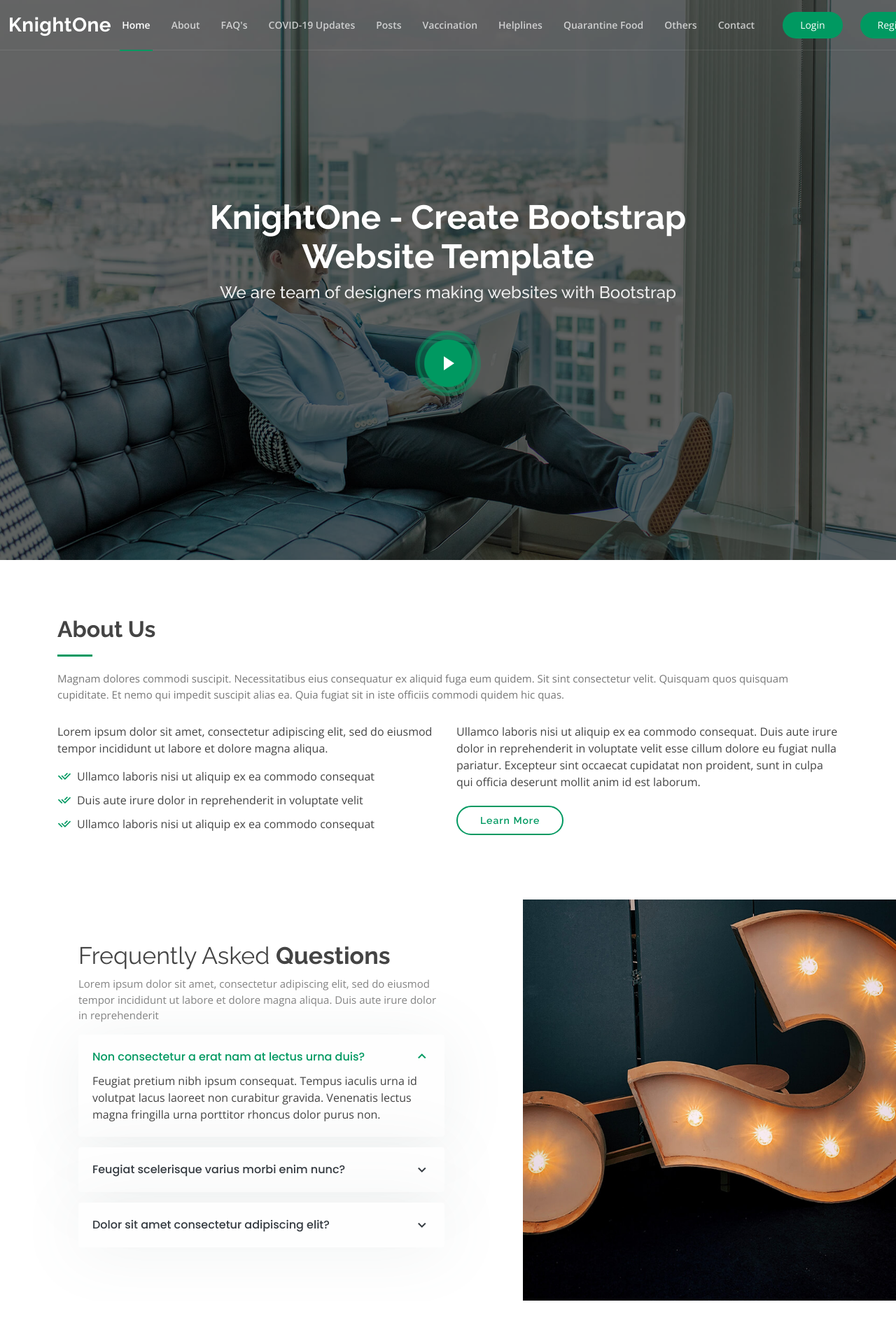
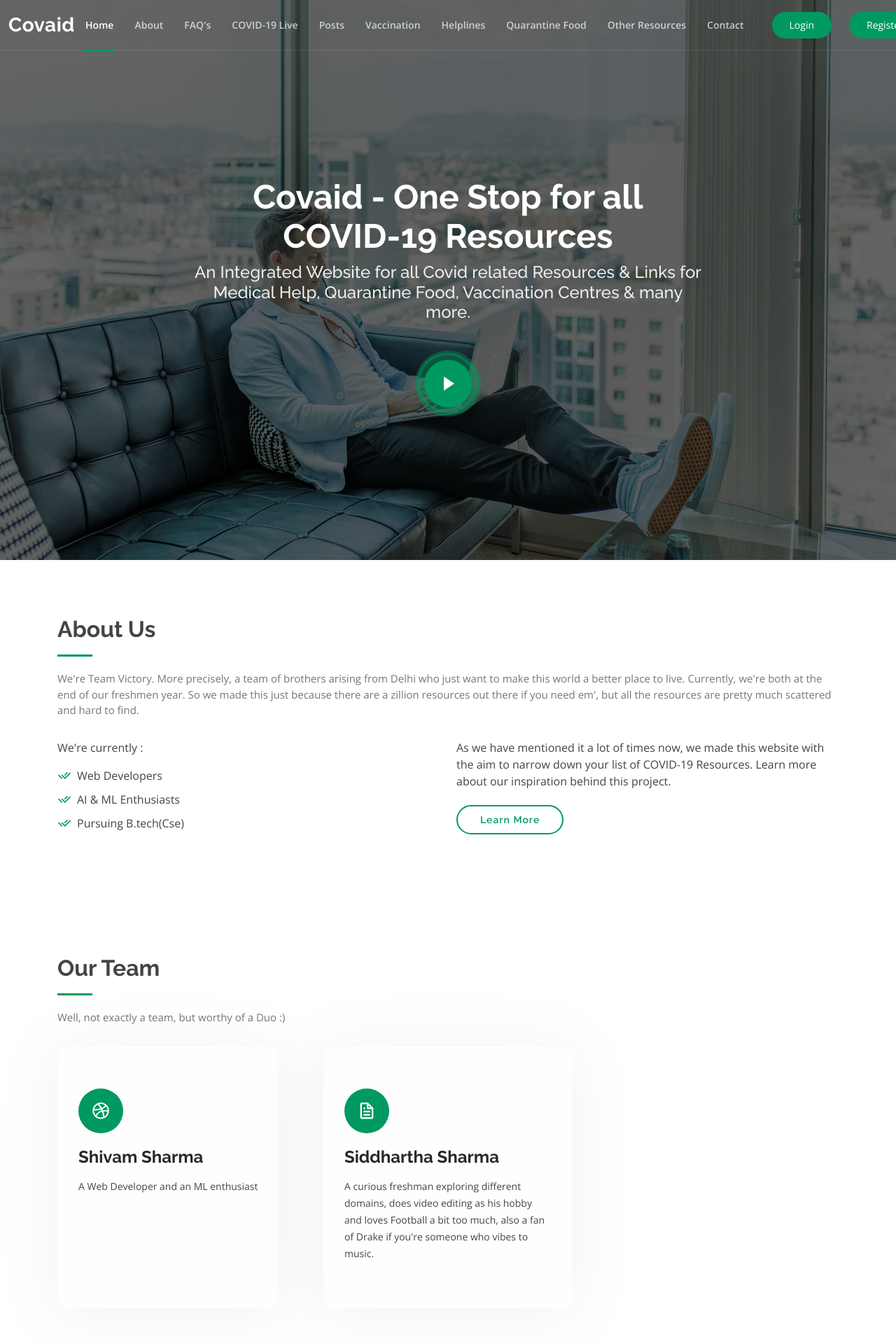
Before and after one commit to ShivamSharma19Ai/COVID-HELP-WEB-APP, a Flask app: page / in a window 1280 px wide. Shown: the top 1920 px of the page at 70% size. Run offline with Flask 2, Linux system fonts and the light colour scheme; some libraries are stand-ins or nearby versions.

Commit message:
Edited the main homepage

```diff
--- a/templates/index.html
+++ b/templates/index.html
@@ -43,7 +43,7 @@
 
       <div class="row justify-content-center">
         <div class="col-xl-12 d-flex align-items-center justify-content-lg-between">
-          <h1 class="logo me-auto me-lg-0"><a href="index.html">KnightOne</a></h1>
+          <h1 class="logo me-auto me-lg-0"><a href="index.html">Covaid</a></h1>
           <!-- Uncomment below if you prefer to use an image logo -->
           <!-- <a href="index.html" class="logo me-auto me-lg-0"><img src="assets/img/logo.png" alt="" class="img-fluid"></a>-->
 
@@ -52,12 +52,12 @@
               <li><a class="nav-link scrollto active" href="#hero">Home</a></li>
               <li><a class="nav-link scrollto" href="#about">About</a></li>
               <li><a class="nav-link scrollto" href="#faq">FAQ's</a></li>
-              <li><a class="nav-link scrollto" href="#services">COVID-19 Updates</a></li>
+              <li><a class="nav-link scrollto" href="#services">COVID-19 Live</a></li>
               <li><a class="nav-link scrollto " href="#portfolio">Posts</a></li>
               <li><a class="nav-link scrollto" href="#pricing">Vaccination</a></li>
               <li><a class="nav-link scrollto" href="#about">Helplines</a></li>
               <li><a class="nav-link scrollto" href="#about">Quarantine Food</a></li>
-              <li><a class="nav-link scrollto" href="#about">Others</a></li>
+              <li><a class="nav-link scrollto" href="#about">Other Resources</a></li>
               <li><a class="nav-link scrollto" href="#contact">Contact</a></li>
             </ul>
             <i class="bi bi-list mobile-nav-toggle"></i>
@@ -76,8 +76,8 @@
     <div class="container">
       <div class="row justify-content-center">
         <div class="col-xl-8">
-          <h1>KnightOne - Create Bootstrap Website Template</h1>
-          <h2>We are team of designers making websites with Bootstrap</h2>
+          <h1>Covaid - One Stop for all <br>COVID-19 Resources</h1>
+          <h2>An Integrated Website for all Covid related Resources & Links for Medical Help, Quarantine Food, Vaccination Centres & many more.</h2>
           <a href="https://www.youtube.com/watch?v=jDDaplaOz7Q" class="glightbox play-btn mb-4"></a>
         </div>
       </div>
@@ -92,26 +92,23 @@
 
         <div class="section-title">
           <h2>About Us</h2>
-          <p>Magnam dolores commodi suscipit. Necessitatibus eius consequatur ex aliquid fuga eum quidem. Sit sint consectetur velit. Quisquam quos quisquam cupiditate. Et nemo qui impedit suscipit alias ea. Quia fugiat sit in iste officiis commodi quidem hic quas.</p>
+          <p>We're Team Victory. More precisely, a team of brothers arising from Delhi who just want to make this world a better place to live. Currently, we're both at the end of our freshmen year. So we made this just because there are a zillion resources out there if you need em', but all the resources are pretty much scattered and hard to find. </p>
         </div>
 
         <div class="row content">
           <div class="col-lg-6">
             <p>
-              Lorem ipsum dolor sit amet, consectetur adipiscing elit, sed do eiusmod tempor incididunt ut labore et dolore
-              magna aliqua.
+              We're currently :
             </p>
             <ul>
-              <li><i class="ri-check-double-line"></i> Ullamco laboris nisi ut aliquip ex ea commodo consequat</li>
-              <li><i class="ri-check-double-line"></i> Duis aute irure dolor in reprehenderit in voluptate velit</li>
-              <li><i class="ri-check-double-line"></i> Ullamco laboris nisi ut aliquip ex ea commodo consequat</li>
+              <li><i class="ri-check-double-line"></i> Web Developers</li>
+              <li><i class="ri-check-double-line"></i> AI & ML Enthusiasts</li>
+              <li><i class="ri-check-double-line"></i> Pursuing B.tech(Cse) </li>
             </ul>
           </div>
           <div class="col-lg-6 pt-4 pt-lg-0">
             <p>
-              Ullamco laboris nisi ut aliquip ex ea commodo consequat. Duis aute irure dolor in reprehenderit in voluptate
-              velit esse cillum dolore eu fugiat nulla pariatur. Excepteur sint occaecat cupidatat non proident, sunt in
-              culpa qui officia deserunt mollit anim id est laborum.
+              As we have mentioned it a lot of times now, we made this website with the aim to narrow down your list of COVID-19 Resources. Learn more about our inspiration behind this project.
             </p>
             <a href="#" class="btn-learn-more">Learn More</a>
           </div>
@@ -119,6 +116,36 @@
 
       </div>
     </section><!-- End About Us Section -->
+    <!-- ======= Services Section ======= -->
+    <section id="services" class="services">
+      <div class="container">
+
+        <div class="section-title">
+          <h2>Our Team</h2>
+          <p>Well, not exactly a team, but worthy of a Duo :)</p>
+        </div>
+
+        <div class="row">
+          <div class="col-lg-4 col-md-6 d-flex align-items-stretch">
+            <div class="icon-box">
+              <div class="icon"><i class="bx bxl-dribbble"></i></div>
+              <h4><a href="">Shivam Sharma</a></h4>
+              <p>A Web Developer and an ML enthusiast</p>
+            </div>
+          </div>
+
+          <div class="col-lg-4 col-md-6 d-flex align-items-stretch mt-4 mt-md-0">
+            <div class="icon-box">
+              <div class="icon"><i class="bx bx-file"></i></div>
+              <h4><a href="">Siddhartha Sharma</a></h4>
+              <p>A curious freshman exploring different domains, does video editing as his hobby and loves Football a bit too much, also a fan of Drake if you're someone who vibes to music.</p>
+            </div>
+          </div>
+        </div>
+
+      </div>
+    </section><!-- End Services Section -->
+
 
 
     <!-- ======= Faq Section ======= -->
@@ -132,32 +159,32 @@
             <div class="content">
               <h3>Frequently Asked <strong>Questions</strong></h3>
               <p>
-                Lorem ipsum dolor sit amet, consectetur adipiscing elit, sed do eiusmod tempor incididunt ut labore et dolore magna aliqua. Duis aute irure dolor in reprehenderit
+                Here's a list of FAQ's :
               </p>
             </div>
 
             <div class="accordion-list">
               <ul>
                 <li>
-                  <a data-bs-toggle="collapse" class="collapse" data-bs-target="#accordion-list-1">Non consectetur a erat nam at lectus urna duis? <i class="bx bx-chevron-down icon-show"></i><i class="bx bx-chevron-up icon-close"></i></a>
+                  <a data-bs-toggle="collapse" class="collapse" data-bs-target="#accordion-list-1">What's the use of this website? <i class="bx bx-chevron-down icon-show"></i><i class="bx bx-chevron-up icon-close"></i></a>
                   <div id="accordion-list-1" class="collapse show" data-bs-parent=".accordion-list">
                     <p>
-                      Feugiat pretium nibh ipsum consequat. Tempus iaculis urna id volutpat lacus laoreet non curabitur gravida. Venenatis lectus magna fringilla urna porttitor rhoncus dolor purus non.
+                      The aim of this website is to reduce the information gap lying between all Covid resources & Patients suffering from Covid-19 by creating a one stop hub.
                     </p>
                   </div>
                 </li>
 
                 <li>
-                  <a data-bs-toggle="collapse" data-bs-target="#accordion-list-2" class="collapsed">Feugiat scelerisque varius morbi enim nunc? <i class="bx bx-chevron-down icon-show"></i><i class="bx bx-chevron-up icon-close"></i></a>
+                  <a data-bs-toggle="collapse" data-bs-target="#accordion-list-2" class="collapsed">How can I actually get help from this website? <i class="bx bx-chevron-down icon-show"></i><i class="bx bx-chevron-up icon-close"></i></a>
                   <div id="accordion-list-2" class="collapse" data-bs-parent=".accordion-list">
                     <p>
-                      Dolor sit amet consectetur adipiscing elit pellentesque habitant morbi. Id interdum velit laoreet id donec ultrices. Fringilla phasellus faucibus scelerisque eleifend donec pretium. Est pellentesque elit ullamcorper dignissim. Mauris ultrices eros in cursus turpis massa tincidunt dui.
+                      We have made several tabs over the home page for various different resources consisting of Medical help, Quarantine Food, Vaccination Links/Centres, Helplines for different states, and many more resources.
                     </p>
                   </div>
                 </li>
 
                 <li>
-                  <a data-bs-toggle="collapse" data-bs-target="#accordion-list-3" class="collapsed">Dolor sit amet consectetur adipiscing elit? <i class="bx bx-chevron-down icon-show"></i><i class="bx bx-chevron-up icon-close"></i></a>
+                  <a data-bs-toggle="collapse" data-bs-target="#accordion-list-3" class="collapsed">How do i login and post something? <i class="bx bx-chevron-down icon-show"></i><i class="bx bx-chevron-up icon-close"></i></a>
                   <div id="accordion-list-3" class="collapse" data-bs-parent=".accordion-list">
                     <p>
                       Eleifend mi in nulla posuere sollicitudin aliquam ultrices sagittis orci. Faucibus pulvinar elementum integer enim. Sem nulla pharetra diam sit amet nisl suscipit. Rutrum tellus pellentesque eu tincidunt. Lectus urna duis convallis convallis tellus. Urna molestie at elementum eu facilisis sed odio morbi quis
@@ -170,7 +197,7 @@
 
           </div>
 
-          <div class="col-lg-5 align-items-stretch order-1 order-lg-2 img" style='background-image: url("assets/img/faq.jpg");'>&nbsp;</div>
+          <div class="col-lg-5 align-items-stretch order-1 order-lg-2 img" style='background-image: url("static/img/faq.jpg");'>&nbsp;</div>
         </div>
 
       </div>
@@ -182,7 +209,7 @@
 
         <div class="section-title">
           <h2>Contact</h2>
-          <p>Magnam dolores commodi suscipit. Necessitatibus eius consequatur ex aliquid fuga eum quidem. Sit sint consectetur velit. Quisquam quos quisquam cupiditate. Et nemo qui impedit suscipit alias ea. Quia fugiat sit in iste officiis commodi quidem hic quas.</p>
+          <p>Reach us for anything!</p>
         </div>
       </div>
 
@@ -195,19 +222,19 @@
               <div class="address">
                 <i class="ri-map-pin-line"></i>
                 <h4>Location:</h4>
-                <p>A108 Adam Street, New York, NY 535022</p>
+                <p>Delhi, India</p>
               </div>
 
               <div class="email">
                 <i class="ri-mail-line"></i>
                 <h4>Email:</h4>
-                <p>info@example.com</p>
+                <p>siddhartha.sharma9@gmail.com</p>
               </div>
 
               <div class="phone">
                 <i class="ri-phone-line"></i>
                 <h4>Call:</h4>
-                <p>+1 5589 55488 55s</p>
+                <p>+91 9818877151</p>
               </div>
 
             </div>
@@ -251,8 +278,8 @@
   <!-- ======= Footer ======= -->
   <footer id="footer">
     <div class="container">
-      <h3>KnightOne</h3>
-      <p>Et aut eum quis fuga eos sunt ipsa nihil. Labore corporis magni eligendi fuga maxime saepe commodi placeat.</p>
+      <h3>Covaid</h3>
+      <p>One Stop Hub for all COVID-19 Resources.</p>
       <div class="social-links">
         <a href="#" class="twitter"><i class="bx bxl-twitter"></i></a>
         <a href="#" class="facebook"><i class="bx bxl-facebook"></i></a>
@@ -261,7 +288,10 @@
         <a href="#" class="linkedin"><i class="bx bxl-linkedin"></i></a>
       </div>
       <div class="copyright">
-        &copy; Copyright <strong><span>KnightOne</span></strong>. All Rights Reserved
+        &copy; Copyright <strong><span>Covaid</span></strong>. All Rights Reserved
+      </div>
+      <div class="credits">
+        Made with ❤️ by Team Victory
       </div>
       <div class="credits">
         <!-- All the links in the footer should remain intact. -->
@@ -270,6 +300,7 @@
         <!-- Purchase the pro version with working PHP/AJAX contact form: https://bootstrapmade.com/knight-simple-one-page-bootstrap-template/ -->
         Designed by <a href="https://bootstrapmade.com/">BootstrapMade</a>
       </div>
+
     </div>
   </footer><!-- End Footer -->
 
```
Also changed, not shown: static/img/covaid (2).png (added).
